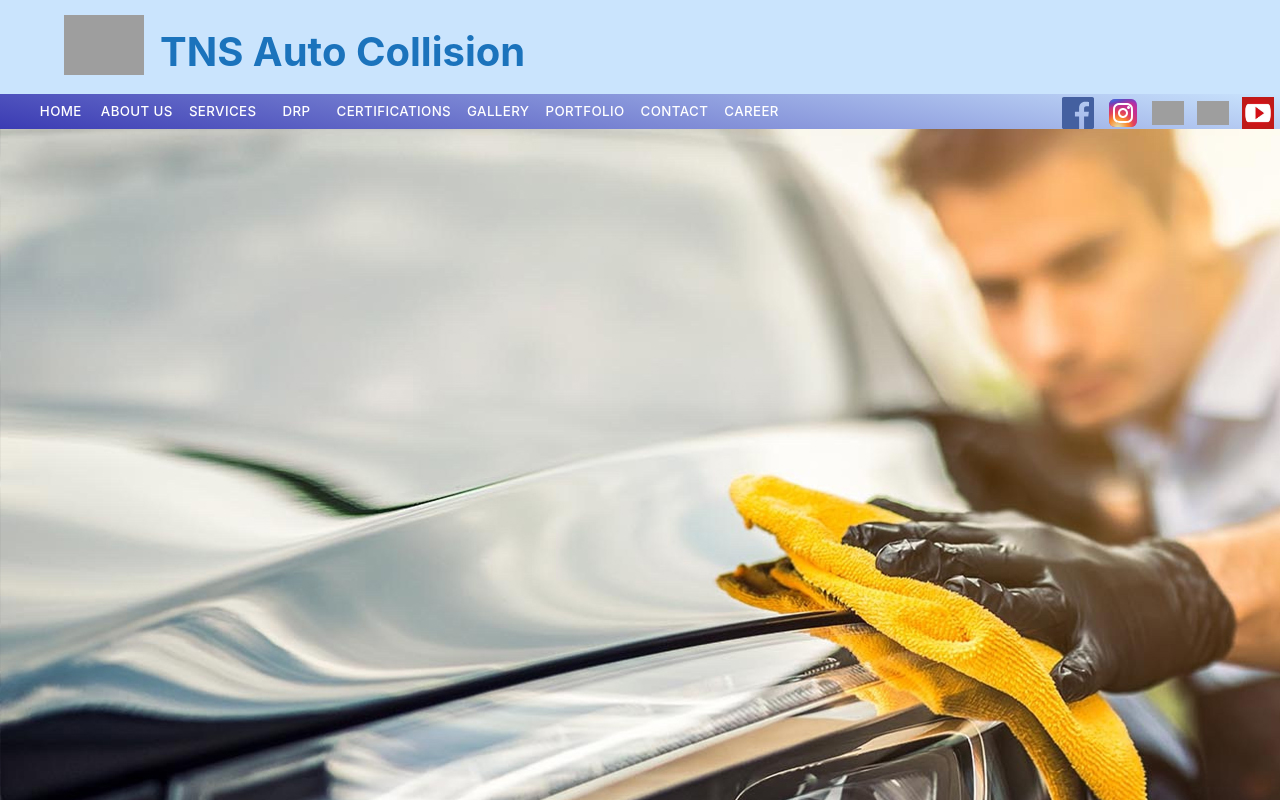
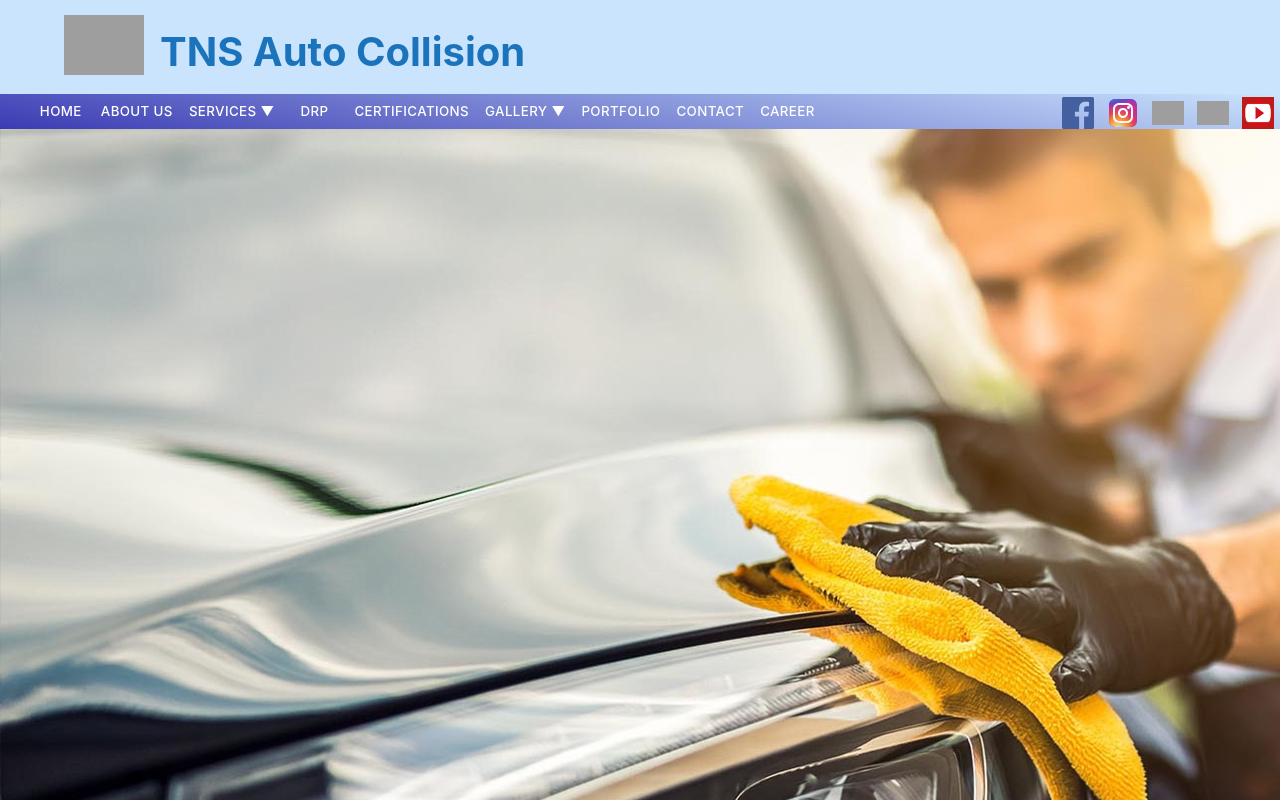
Before and after one commit to Lin1404/TNS, a React (Create React App) app: page /tnsauto/detailing in a window 1280 px wide. Shown: the top 800 px of the page. Built offline with nearby package versions, Linux system fonts and the light colour scheme; grey boxes are pictures that could not be loaded; the HTML template or start-up script is replaced by a standard one.

Commit message:
enhance modules labels

```diff
--- a/src/components/Modules.js
+++ b/src/components/Modules.js
@@ -22,10 +22,10 @@ import { useState } from "react";
 const modulesRouting = [
   { path: "/tnsauto", label: "Home" },
   { path: "/tnsauto/aboutus", label: "About Us" },
-  { path: "/tnsauto/services", label: "Services" },
+  { path: "/tnsauto/services", label: "Services ▼" },
   { path: "/tnsauto/drp", label: "DRP" },
   { path: "/tnsauto/certifications", label: "Certifications" },
-  { path: "/tnsauto/gallery", label: "Gallery" },
+  { path: "/tnsauto/gallery", label: "Gallery ▼" },
   { path: "/tnsauto/tns1011portfolio", label: "Portfolio" },
   { path: "/tnsauto/contact", label: "Contact" },
   { path: "/tnsauto/career", label: "Career" },
@@ -55,16 +55,20 @@ export default function Modules({ isButton = false }) {
   const openGalleryMenu = Boolean(anchorElGallery);
   const openServicesMenu = Boolean(anchorElServices);
   const handleMouseEnterGallery = (event) => {
+    setmouseOnModule(5);
     setAnchorElGallery(event.currentTarget);
   };
   const handleGalleryMenuClose = () => {
+    setmouseOnModule(-1);
     setAnchorElGallery(null);
   };
 
   const handleMouseEnterServices = (event) => {
+    setmouseOnModule(2);
     setAnchorElServices(event.currentTarget);
   };
   const handleServicesMenuClose = () => {
+    setmouseOnModule(-1);
     setAnchorElServices(null);
   };
   const handleDialogOnsubmit = () => {
@@ -81,7 +85,7 @@ export default function Modules({ isButton = false }) {
       <div className="modulesSection">
         {modulesRouting.map((item, idx) => (
           <div className="moduleButtonContainer" key={item.label}>
-            {item.label === "Gallery" ? (
+            {item.label === modulesRouting[5].label ? (
               <div id="galleryModuleManu">
                 <Button
                   className="moduleButton"
@@ -90,10 +94,13 @@ export default function Modules({ isButton = false }) {
                   style={{
                     fontFamily: "inherit",
                     fontSize: "smaller",
-                    color: openGalleryMenu ? "#e3d515" : "white",
+                    color:
+                      mouseOnModule === idx || openGalleryMenu
+                        ? "#e3d515"
+                        : "white",
                   }}
                 >
-                  Gallery
+                  {modulesRouting[5].label}
                 </Button>
 
                 <Menu
@@ -145,7 +152,7 @@ export default function Modules({ isButton = false }) {
                   </MenuItem>
                 </Menu>
               </div>
-            ) : item.label === "Services" ? (
+            ) : item.label === modulesRouting[2].label ? (
               <div id="servicesModuleManu">
                 <Button
                   className="servicesModuleButton"
@@ -154,10 +161,13 @@ export default function Modules({ isButton = false }) {
                   style={{
                     fontFamily: "inherit",
                     fontSize: "smaller",
-                    color: openServicesMenu ? "#e3d515" : "white",
+                    color:
+                      mouseOnModule === idx || openServicesMenu
+                        ? "#e3d515"
+                        : "white",
                   }}
                 >
-                  Services
+                  {modulesRouting[2].label}
                 </Button>
 
                 <Menu
```
